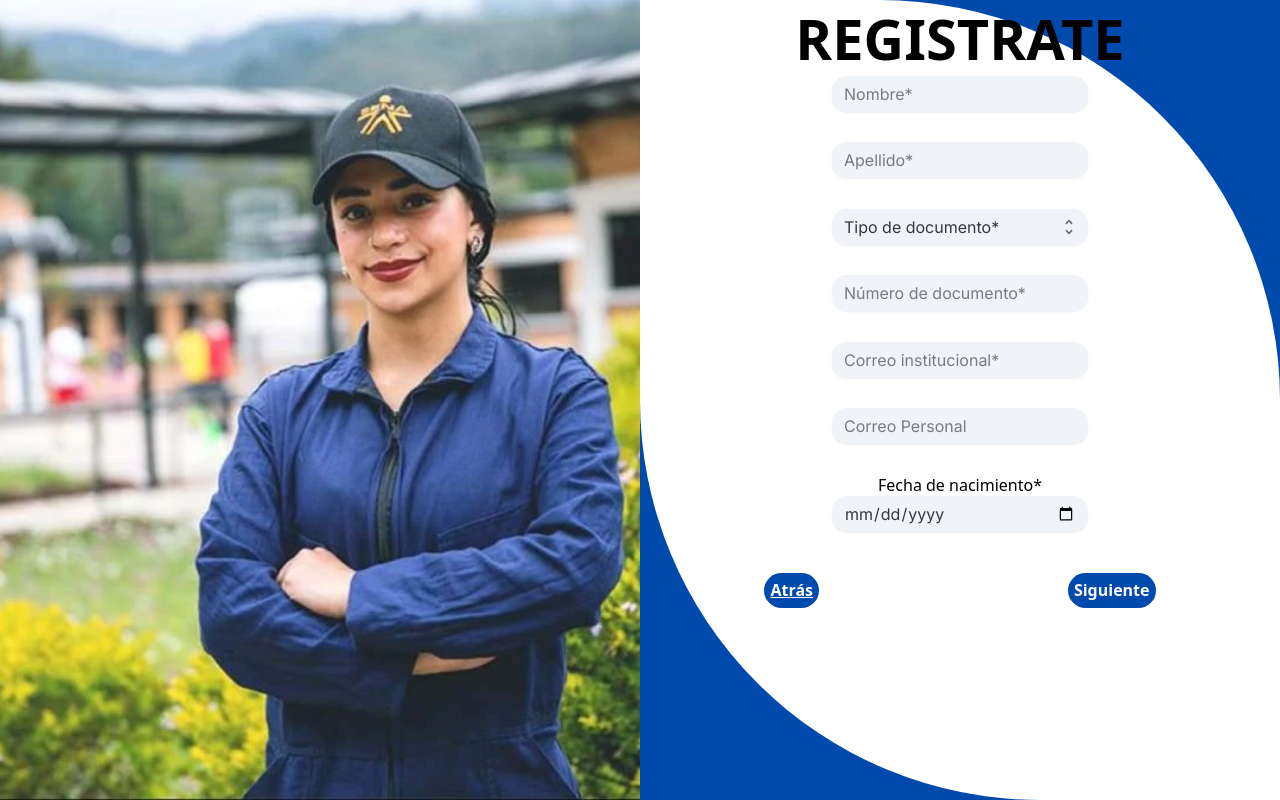
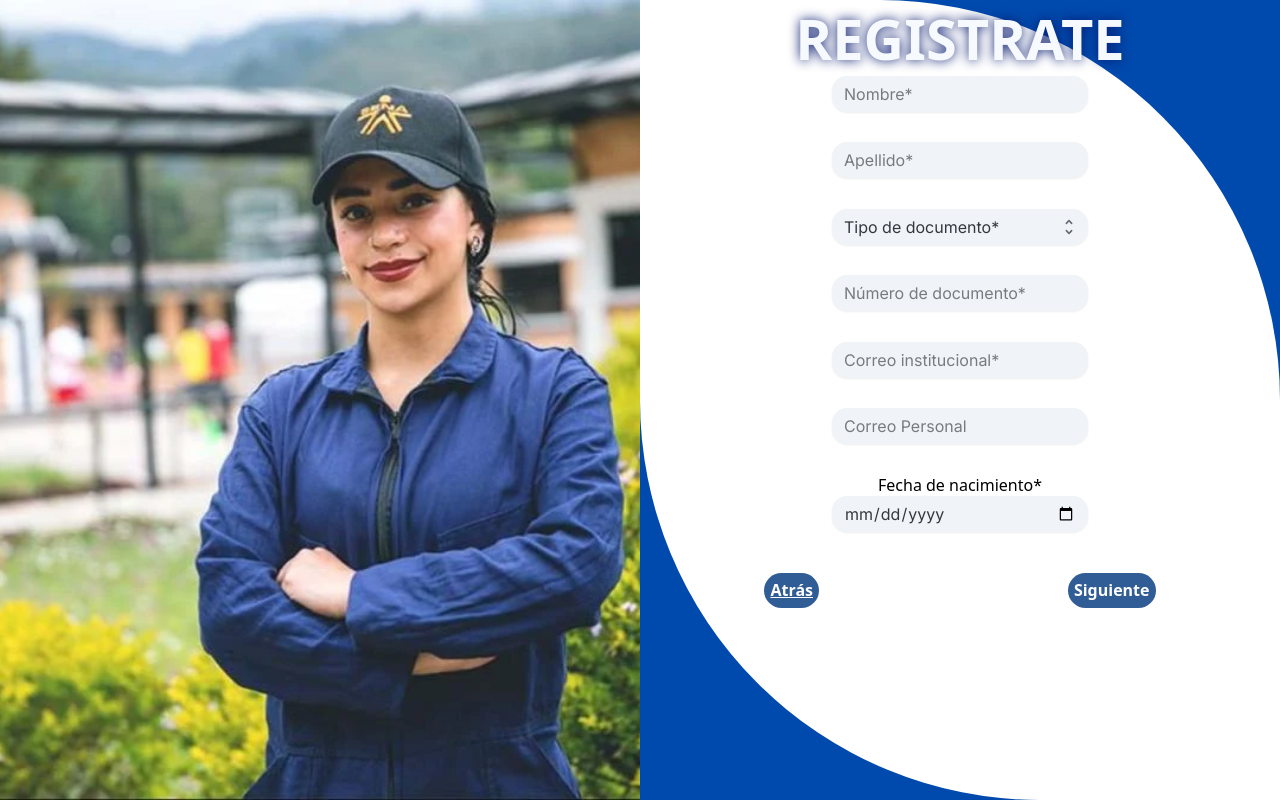
Before and after one commit to luisdy1972/Proyecto-sena, a React (Vite) app: page /registro/1 in a window 1280 px wide. Built offline with nearby package versions, Linux system fonts and the light colour scheme.

Commit message:
Agregando carpetas y creando ruta

```diff
--- /dev/null
+++ b/src/Layouts/LayoutLogin.jsx
@@ -0,0 +1,6 @@
+import React from 'react'
+import { Outlet } from 'react-router-dom'
+
+export default function () {
+	return
+}
--- /dev/null
+++ b/src/page/Login.jsx
@@ -0,0 +1,5 @@
+import React from 'react'
+import { Link } from 'react-router-dom'
+export default function () {
+	return <h1>Login</h1>
+}
--- a/src/page/home.jsx
+++ b/src/page/home.jsx
@@ -18,7 +18,9 @@ const Home = () => {
 			<Link to="/registro/1">
 				<button onClick={pedirDatosBackend}>Regístrate</button>
 			</Link>
-			<button>Inicia Sesión</button>
+			<Link to="/Login">
+				<button>Inicia Sesión</button>
+			</Link>
 		</div>
 	)
 }
--- a/src/page/styles/registro.css
+++ b/src/page/styles/registro.css
@@ -1,6 +1,8 @@
 h2 {
   font-size: 3.5rem;
   text-align: center;
+  color: #f6faff;
+  text-shadow: 0 0 0.2em rgb(8, 27, 110)
 }
 
 .caja-azul {
@@ -18,6 +20,7 @@ h2 {
   border-radius: 100px 100px 0px 0px;
   background-color: #004AAD;
   min-width: 50%;
+  align-items: center;
 }
 
 .caja-blanca2 {
@@ -36,6 +39,7 @@ h2 {
 .img-registro {
   width: 50%;
   object-fit: cover;
+  align-items: center;
 
 }
 
@@ -51,8 +55,8 @@ h2 {
 }
 
 .button-navegacion {
-  background-color: #004AAD;
-  color: white;
+  background-color: #315d96;
+  color: rgb(255, 255, 255);
   font-weight: 700;
   min-width: none;
   border: 0;
--- a/src/routers/AppRouter.jsx
+++ b/src/routers/AppRouter.jsx
@@ -12,19 +12,24 @@ import Registro2 from '../page/Registro2'
 import Registro3 from '../page/Registro3'
 
 import Home from '../page/home'
+import Login from '../page/Login'
 
 function AppRouter() {
 	return (
 		<Routes>
+			{/* ruta home */}
 			<Route path="/" element={<Home />}></Route>
+			{/* ruta paginas registro */}
 			<Route path="/registro" element={<LayoutRegistro />}>
 				<Route path="1" element={<Registro />}></Route>
 				<Route path="2" element={<Registro2 />}></Route>
 			</Route>
-
 			<Route path="/registro" element={<LayoutRegistro3 />}>
 				<Route path="3" element={<Registro3 />}></Route>
 			</Route>
+
+			{/* ruta pagian login */}
+			<Route path="/Login" element={<Login />}></Route>
 		</Routes>
 	)
 }
```
Also changed, not shown: src/page/styles/Login.css (added), src/page/styles/home.css (added).
